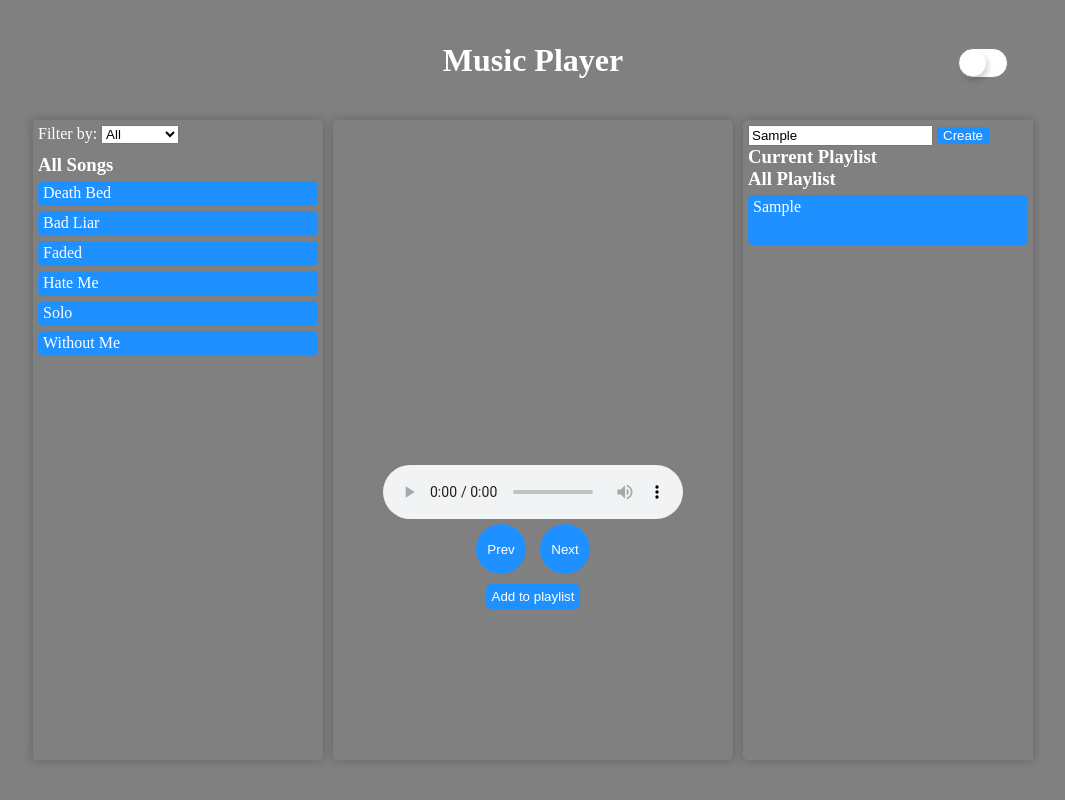
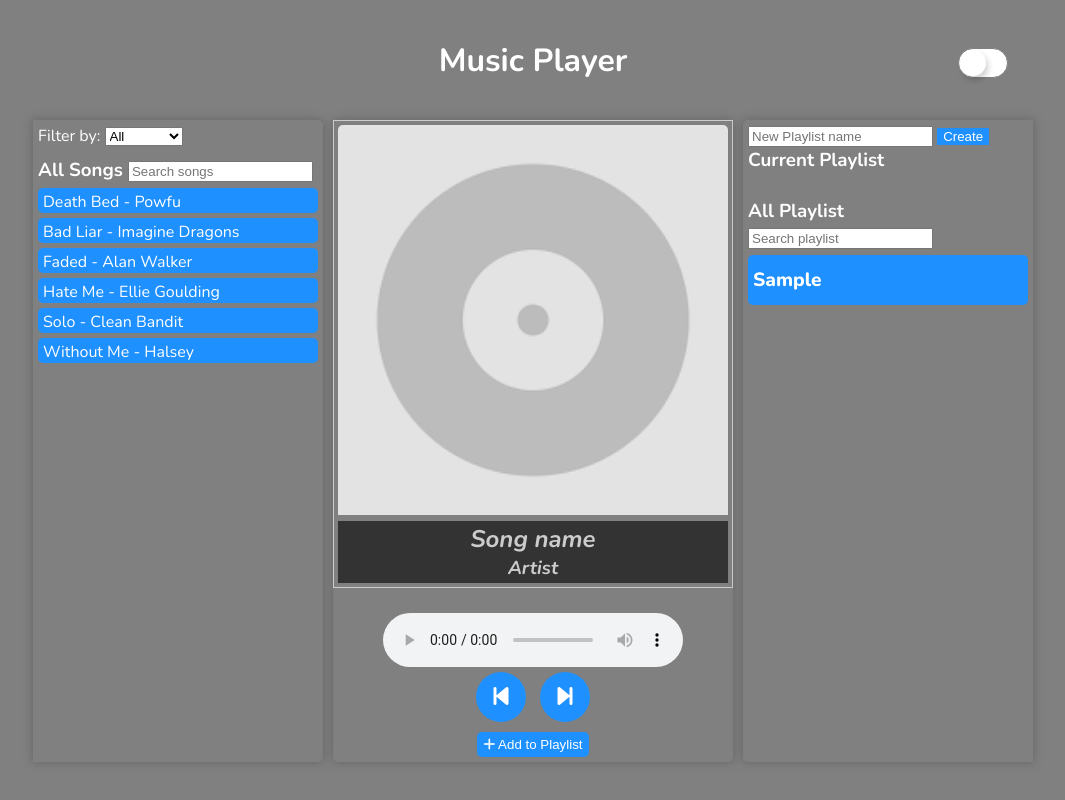
Before and after one commit to AjithsinghSajitha/music-player-app, a plain HTML site: page index.html in a window 1280 px wide. Both pictures are taken after typing "Sample" into the empty fields and a click on the button "Create". Shown: the whole page, without its empty margins (107-1172 px from the left). Drawn offline with nearby package versions, Linux system fonts and the light colour scheme.

Commit message:
added few more functions and refactored

```diff
--- a/index.html
+++ b/index.html
@@ -3,6 +3,7 @@
   <head>
     <meta charset="UTF-8" />
     <meta name="viewport" content="width=device-width, initial-scale=1.0" />
+    <script src="https://kit.fontawesome.com/c8b74b7dd6.js" crossorigin="anonymous"></script>
     <link rel="stylesheet" href="style.css" />
     <title>Music Player</title>
   </head>
@@ -20,21 +21,27 @@
             </select>
         </div>
 
-        <h3>All Songs</h3>
+        <h3>All Songs <input type="text" placeholder="Search songs"></h3>
         <div id="song-list">
         </div>
       </div>
       <div class="column" id="player-container">
-        <img src="" alt="" id="album-image">
+        <figure>
+          <img src="./img/images.png" alt="" id="album-image">
+          <figcaption>
+              <h2 id="song-name">Song name</h2>
+              <h3 id="artist-name">Artist</h3>
+          </figcaption>
+        </figure>
         <audio controls id="player" >
             <source id="play-music" src="" type="audio/ogg">
             Your browser does not support the audio element.
         </audio>
         <div>
-          <button id="prev">Prev</button>
-          <button id="next">Next</button>
+          <button id="prev"><i class="fa-solid fa-backward-step"></i></button>
+          <button id="next"><i class="fa-solid fa-forward-step"></i></button>
         </div>
-        <button id="add-to-playlist">Add to playlist</button>
+        <button id="add-to-playlist"><i class="fa-solid fa-plus"></i> Add to Playlist</button>
 
       </div>
       <div id="playlist" class="column">
@@ -48,7 +55,7 @@
         </div>
 
         <div id="all-playlist">
-          <h3>All Playlist</h3>
+          <h3>All Playlist <input type="text" placeholder="Search playlist"></h3>
         </div>
       </div>
     </main>
--- a/script.js
+++ b/script.js
@@ -67,14 +67,16 @@ const nextBtn = document.getElementById("next");
 const prevBtn = document.getElementById("prev");
 const createPlaylistBtn = document.getElementById("create-playlist");
 const addToPlaylist = document.getElementById("add-to-playlist");
+const songName = document.getElementById("song-name");
+const artistName = document.getElementById("artist-name");
 
 //Create song element
 const createSongElement = (song, div, id) => {
-  div.innerText = song.name;
+  div.innerText = `${song.name} - ${song.artist}`;
   div.setAttribute("playlist-id", id);
   div.classList.add("song");
   div.addEventListener("click", () => {
-    playMusic(song);
+    renderCurrentSong(song);
     if (allPlaylist[id]) currentSongList = allPlaylist[id].list;
   });
   return div;
@@ -103,7 +105,7 @@ const filteredSongs = () => {
   });
 };
 
-const setGenreList = () => {
+const showSongs = () => {
   songs.map((song) => {
     let filter = document.createElement("option");
 
@@ -117,7 +119,7 @@ const setGenreList = () => {
 };
 
 //switch the theme
-const changeTheme = () => {
+const toggleTheme = () => {
   switchTheme.addEventListener("change", function () {
     if (this.checked) {
       root.style.setProperty("--theme-background", "var(--white)");
@@ -136,23 +138,25 @@ const changeTheme = () => {
 const nextSong = (songs, currentSong) => {
   let songIndex = songs.findIndex((song) => song.id === currentSong.id);
 
-  if (songs[songs.length - 1].id === currentSong.id) playMusic(songs[0]);
-  else playMusic(songs[songIndex + 1]);
+  if (songs[songs.length - 1].id === currentSong.id) renderCurrentSong(songs[0]);
+  else renderCurrentSong(songs[songIndex + 1]);
 };
 
 //previous song
 const prevSong = (songs, currentSong) => {
   let songIndex = songs.findIndex((song) => song.id === currentSong.id);
 
-  if (songs[0].id === currentSong.id) playMusic(songs[songs.length - 1]);
-  else playMusic(songs[songIndex - 1]);
+  if (songs[0].id === currentSong.id) renderCurrentSong(songs[songs.length - 1]);
+  else renderCurrentSong(songs[songIndex - 1]);
 };
 
 //play the selected music
-const playMusic = (song) => {
+const renderCurrentSong = (song) => {
   let player = document.getElementById("player");
   player.src = song.source;
   albumImage.setAttribute("src", song.img);
+  songName.innerText = song.name;
+  artistName.innerText = song.artist;
 
   player.pause();
   player.play();
@@ -217,7 +221,10 @@ const createPlaylist = () => {
 };
 
 //Create playlist
-createPlaylistBtn.addEventListener("click", createPlaylist);
+createPlaylistBtn.addEventListener("click", ()=>{
+  createPlaylist();
+  document.getElementById("new-playlist-name").value = '';
+});
 
 //update the current song list
 songList.addEventListener("click", () => {
@@ -225,9 +232,9 @@ songList.addEventListener("click", () => {
 });
 
 (function init() {
-  changeTheme();
+  toggleTheme();
   updateSongList(songs, songList);
-  setGenreList();
+  showSongs();
   filteredSongs();
   addSongsToPlaylist();
 })();
--- a/style.css
+++ b/style.css
@@ -1,3 +1,5 @@
+@import url('https://fonts.googleapis.com/css2?family=Montserrat:ital,wght@0,100..900;1,100..900&family=Nunito:ital,wght@0,200..1000;1,200..1000&display=swap');
+
 :root {
   --blue: #1e90ff;
   --violet: #8147a7;
@@ -26,6 +28,7 @@
 body {
   background: var(--theme-background);
   color: var(--theme-foreground);
+  font-family: "Nunito", sans-serif;
 }
 
 header {
@@ -119,6 +122,23 @@ input#theme-switch:checked::after {
   align-items: center;
 }
 
+/*Figure, caption*/
+figure {
+  border: 1px #cccccc solid;
+  padding: 4px;
+  width: 100%;
+  min-height: 447px;
+}
+
+figcaption {
+  background-color: black;
+  color: white;
+  font-style: italic;
+  padding: 2px;
+  text-align: center;
+  opacity: .6;
+}
+
 #player-container img{
   width: 100%;
   border-top-left-radius: var(--radius-small);
@@ -149,6 +169,9 @@ margin-top: var(--large);
   padding-top: var(--ex-small);
   color: var(--white);
   cursor: pointer;
+  padding: 12px 5px;
+  font-weight: 800;
+  font-size: larger;
 }
 
 .column {
@@ -169,6 +192,7 @@ margin-top: var(--large);
   background-color: var(--theme-button);
   color: var(--white);
   cursor: pointer;
+  font-size: x-large;
 }
 
 #next:hover, #prev:hover, #add-to-playlist:hover {
@@ -193,3 +217,7 @@ margin-top: var(--large);
   color: var(--white);
   cursor: pointer;
 }
+
+#all-playlist{
+  margin-top: var(--large);
+}
```
Also changed, not shown: img/images.png (added).
